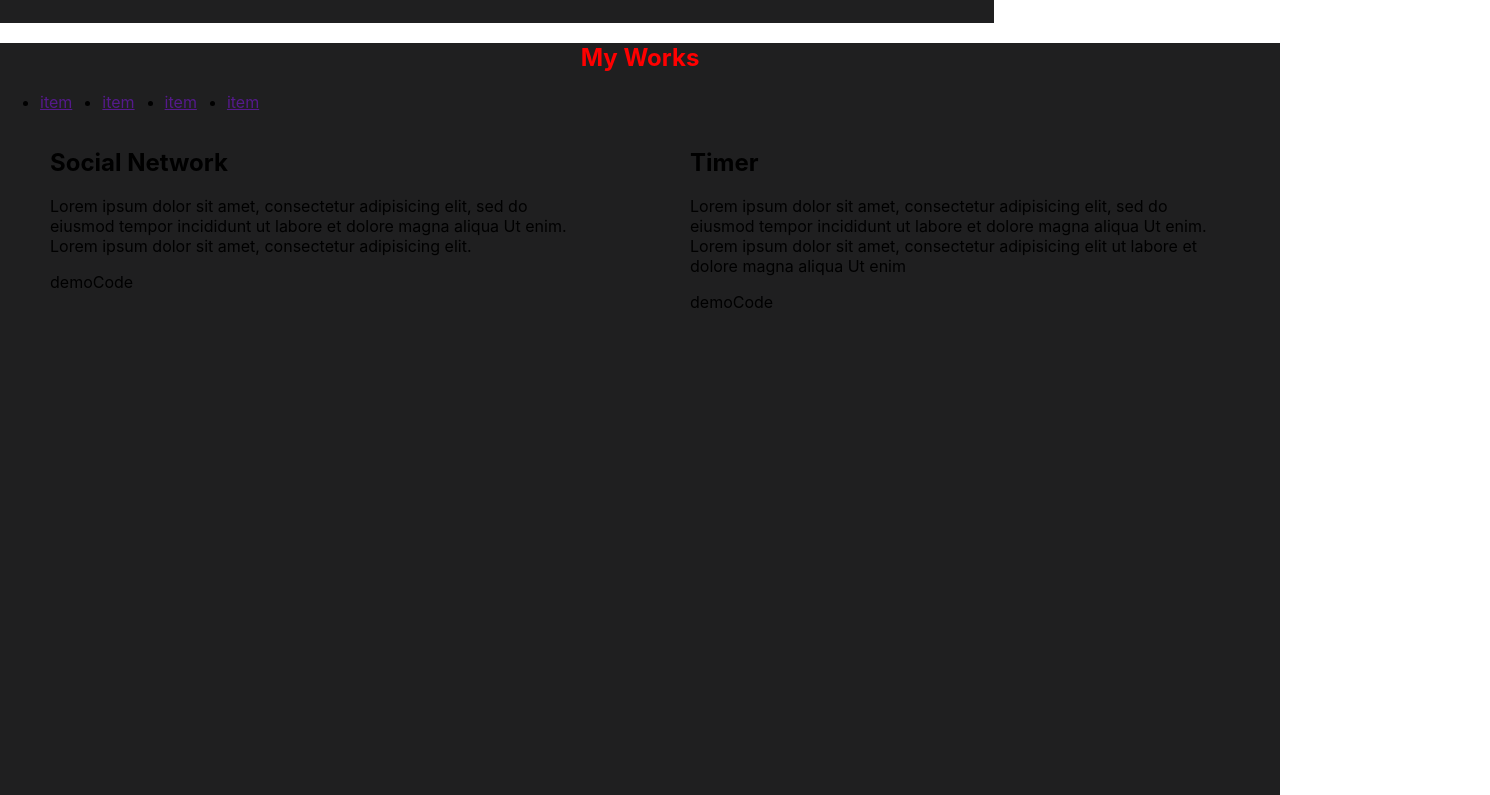
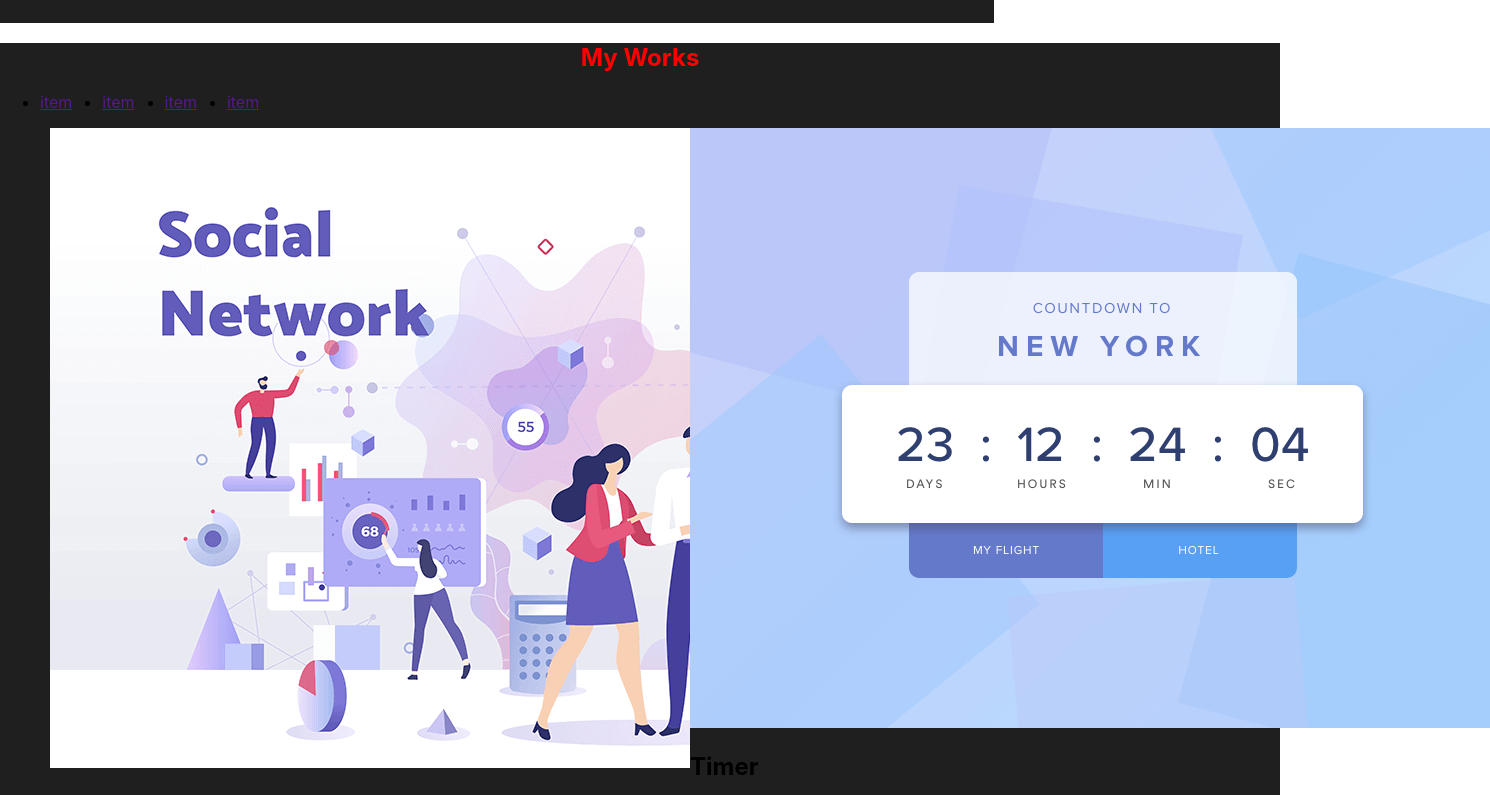
Before and after one commit to Vladseme2012/portfolio-start-project-main, a React app: page / in a window 1280 px wide. Shown: the part 5700-6495 px from the top of the page, 1490 px wide, since content can reach past the window. Built offline with nearby package versions, Linux system fonts and the light colour scheme.

Commit message:
changed name tag in styled component Image with div to img

```diff
--- a/src/layout/sections/works/work/Work.tsx
+++ b/src/layout/sections/works/work/Work.tsx
@@ -27,7 +27,7 @@ const StyledWork = styled.div`
     max-width: 540px;
 `;
 
-const Image = styled.div`
+const Image = styled.img`
 width: 100%
 height: 260px;
 object-fit: cover;
```
